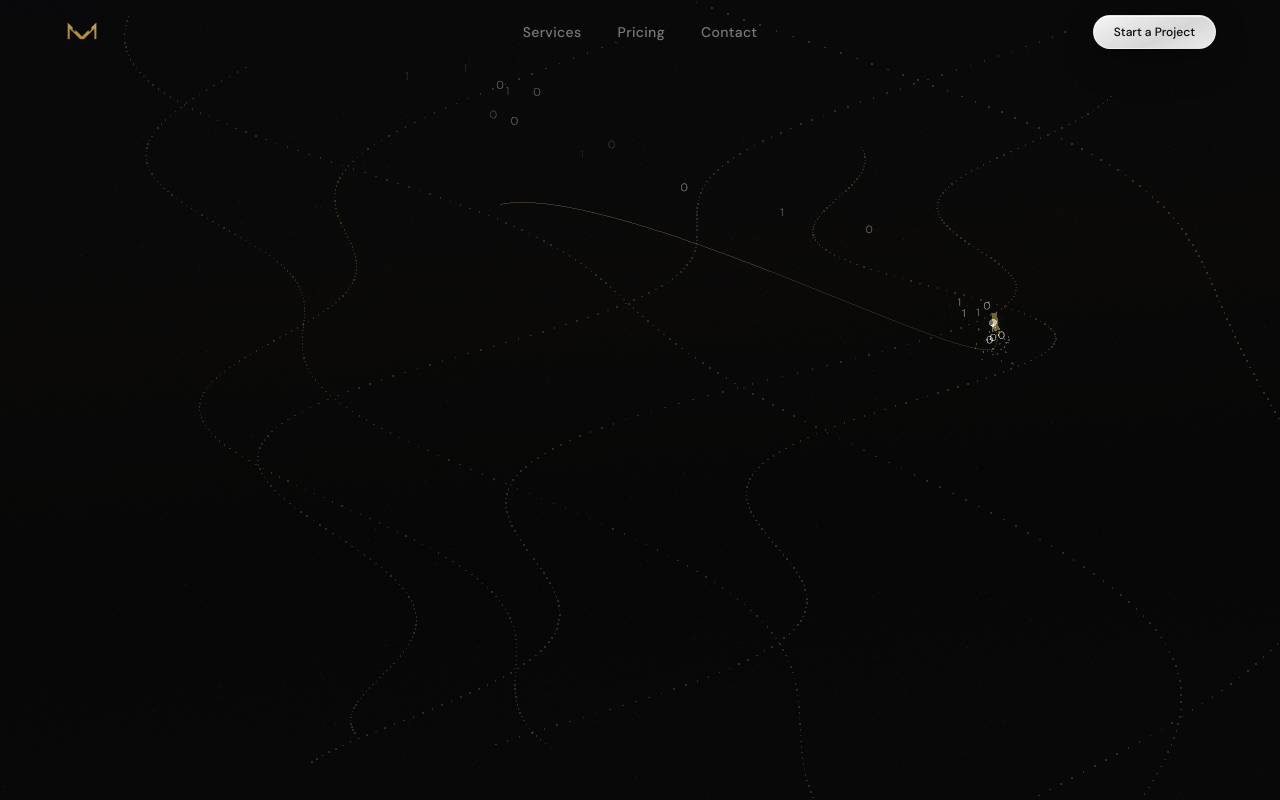
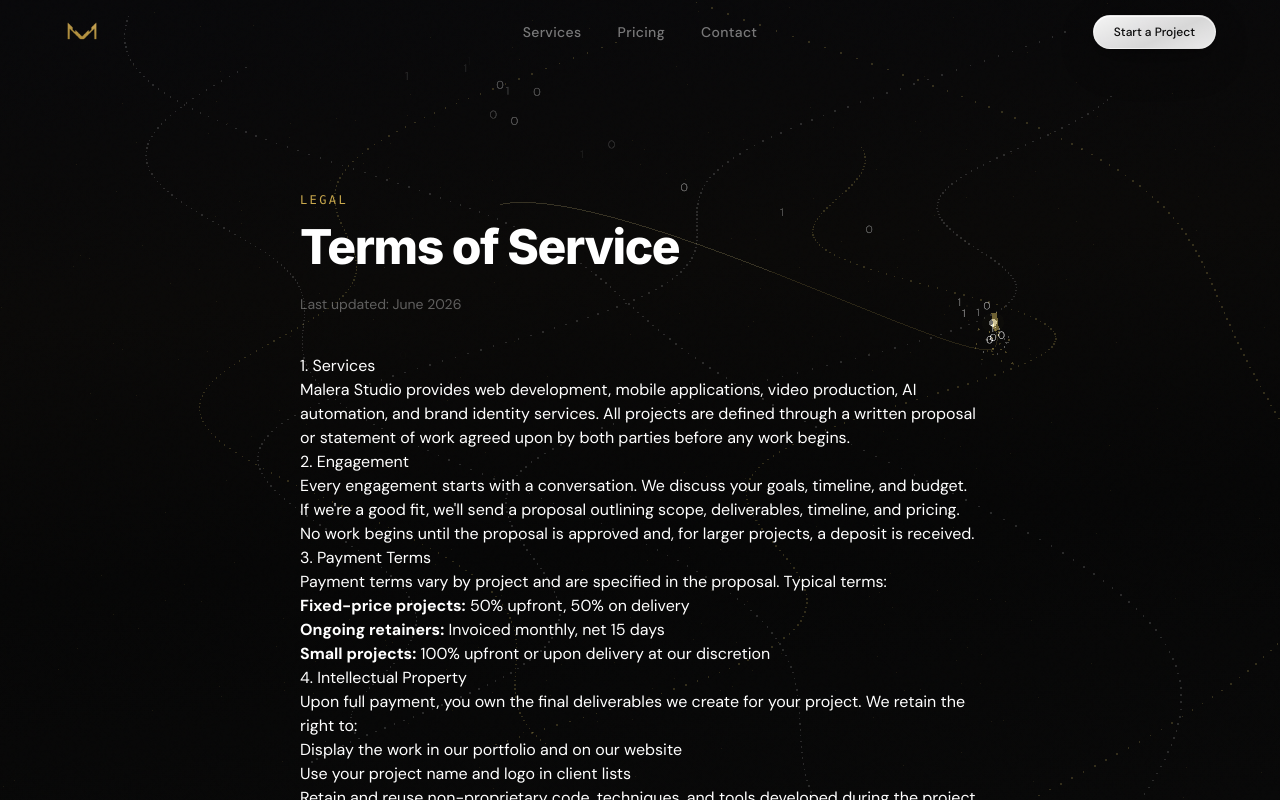
Before and after one commit to ethanhunthere/malera, a Next.js app: page /terms in a window 1280 px wide. Shown: the top 800 px of the page. Built offline with nearby package versions, Linux system fonts and the light colour scheme.

Commit message:
fix: add relative z-10 to privacy/terms main to prevent canvas occlusion

```diff
--- a/app/privacy/page.tsx
+++ b/app/privacy/page.tsx
@@ -10,7 +10,7 @@ export default function PrivacyPage() {
   return (
     <>
       <Navbar />
-      <main className="pt-24 sm:pt-32 pb-16 sm:pb-24 px-4 sm:px-6">
+      <main className="relative z-10 pt-24 sm:pt-32 pb-16 sm:pb-24 px-4 sm:px-6">
         <div className="max-w-[680px] mx-auto">
           <p className="font-mono text-[11px] sm:text-xs uppercase tracking-[0.2em] text-[#C9A84C] mb-4">
             LEGAL
--- a/app/terms/page.tsx
+++ b/app/terms/page.tsx
@@ -10,7 +10,7 @@ export default function TermsPage() {
   return (
     <>
       <Navbar />
-      <main className="pt-24 sm:pt-32 pb-16 sm:pb-24 px-4 sm:px-6">
+      <main className="relative z-10 pt-24 sm:pt-32 pb-16 sm:pb-24 px-4 sm:px-6">
         <div className="max-w-[680px] mx-auto">
           <p className="font-mono text-[11px] sm:text-xs uppercase tracking-[0.2em] text-[#C9A84C] mb-4">
             LEGAL
```
